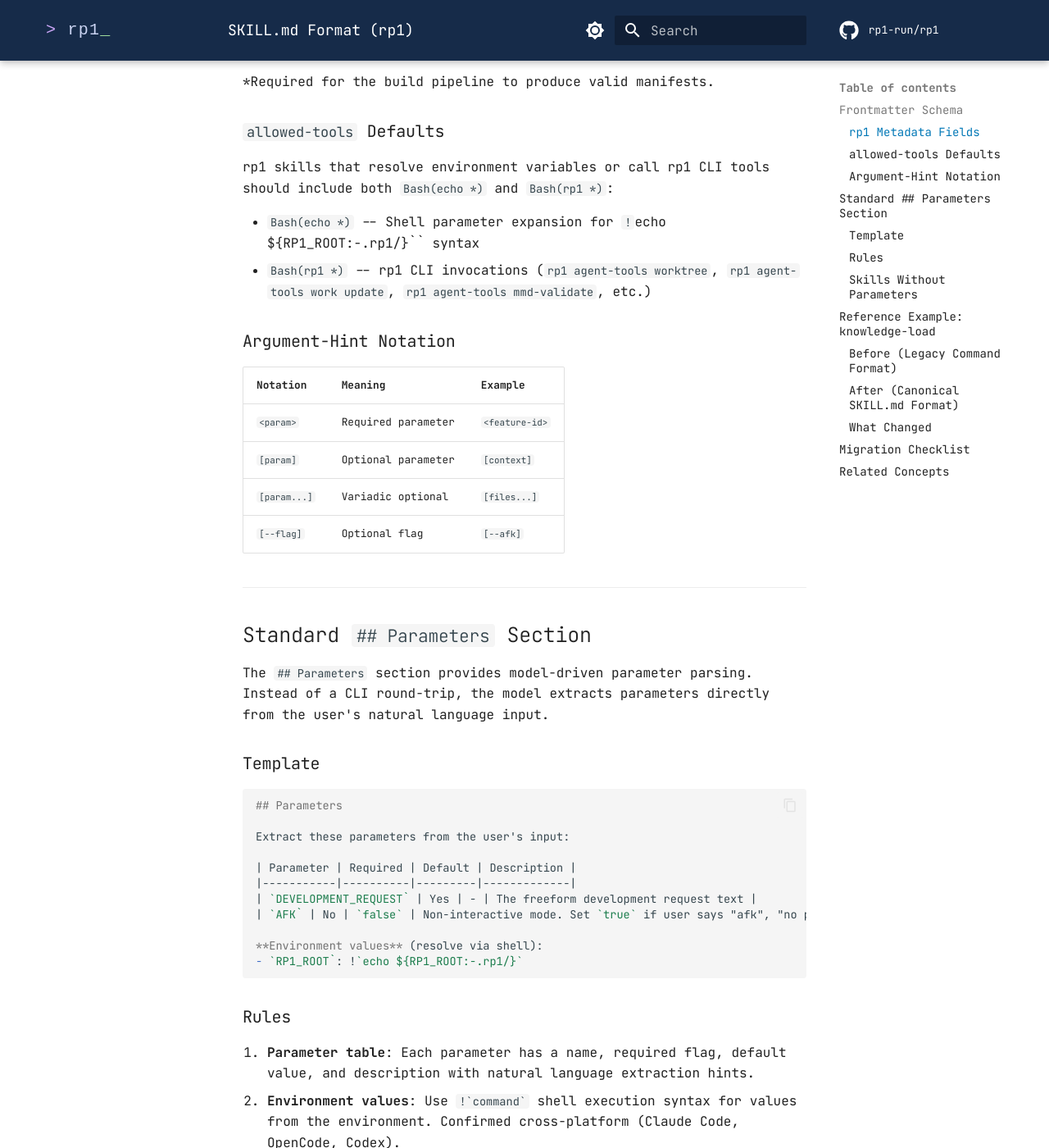
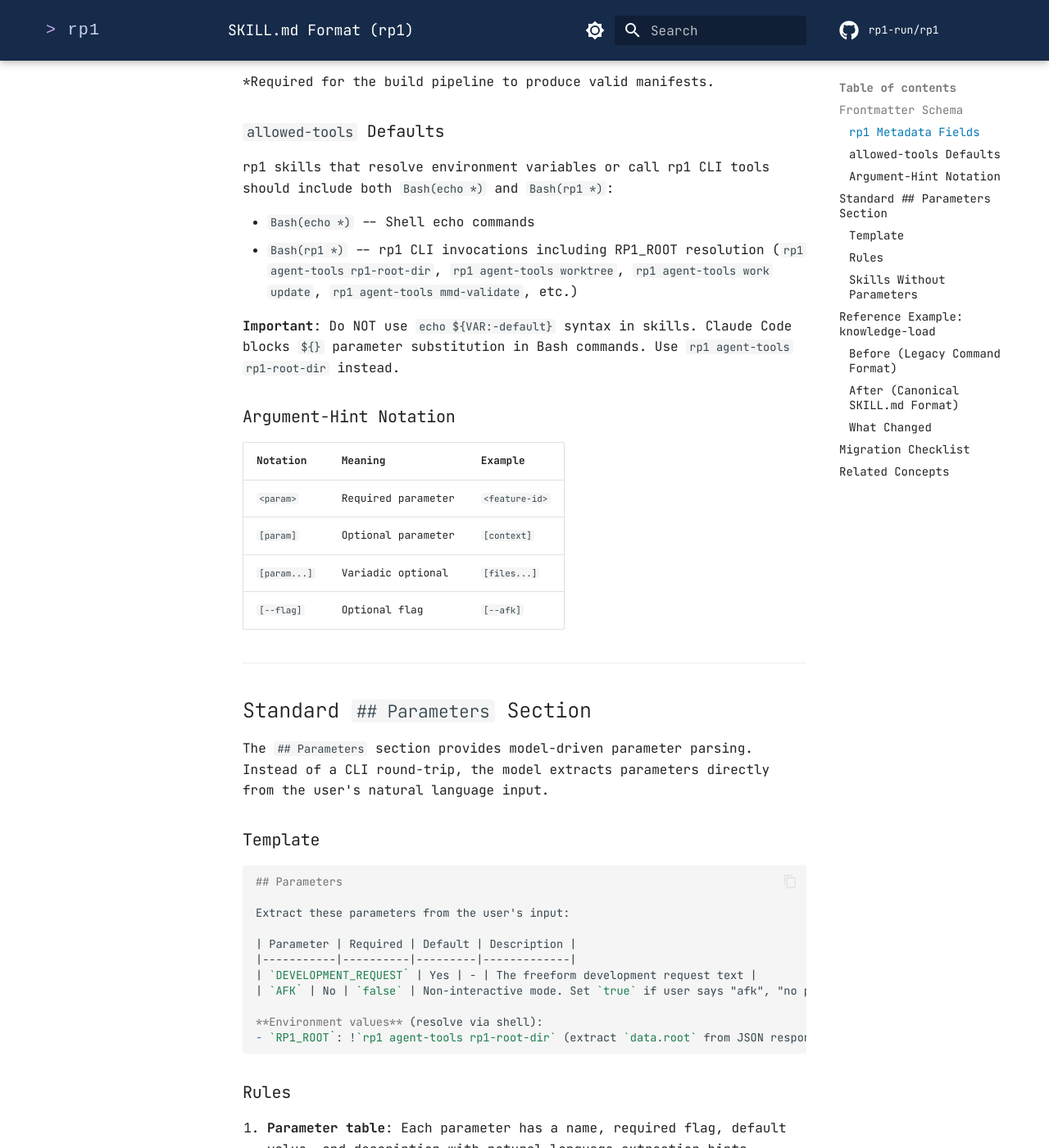
Before and after one commit to rp1-run/rp1, an MkDocs documentation site: the page built from docs/concepts/skill-format.md, in a window 1280 px wide and 1400 px high, scrolled down 1389 px. Shown: the whole window at 82% size. Built offline with MkDocs 1.6.1 and Material for MkDocs 9.7.7, drawn with Linux system fonts in a browser that asks for light colours; comment, search, counter and statistics services are not loaded; some of the changed text lies outside the part shown.

Commit message:
fix: replaces ${RP1_ROOT:-.rp1/} with rp1 agent-tools rp1-root-dir
The skills migration (1cfa1ad) reintroduced the `echo ${RP1_ROOT:-.rp1/}`
pattern that was previously removed in 41c616cb. Claude Code blocks
`${}` parameter substitution in Bash commands, breaking all skills that
resolve RP1_ROOT.

Switches to `rp1 agent-tools rp1-root-dir` which already exists,
handles env override + worktree detection + cwd fallback, and is
covered by the existing `Bash(rp1 *)` permission pattern.

````diff
--- a/docs/concepts/skill-format.md
+++ b/docs/concepts/skill-format.md
@@ -47,8 +47,10 @@ metadata:
 
 rp1 skills that resolve environment variables or call rp1 CLI tools should include both `Bash(echo *)` and `Bash(rp1 *)`:
 
-- `Bash(echo *)` -- Shell parameter expansion for `!`echo ${RP1_ROOT:-.rp1/}`` syntax
-- `Bash(rp1 *)` -- rp1 CLI invocations (`rp1 agent-tools worktree`, `rp1 agent-tools work update`, `rp1 agent-tools mmd-validate`, etc.)
+- `Bash(echo *)` -- Shell echo commands
+- `Bash(rp1 *)` -- rp1 CLI invocations including RP1_ROOT resolution (`rp1 agent-tools rp1-root-dir`, `rp1 agent-tools worktree`, `rp1 agent-tools work update`, `rp1 agent-tools mmd-validate`, etc.)
+
+**Important**: Do NOT use `echo ${VAR:-default}` syntax in skills. Claude Code blocks `${}` parameter substitution in Bash commands. Use `rp1 agent-tools rp1-root-dir` instead.
 
 ### Argument-Hint Notation
 
@@ -78,7 +80,7 @@ Extract these parameters from the user's input:
 | `AFK` | No | `false` | Non-interactive mode. Set `true` if user says "afk", "no prompts", or "unattended" |
 
 **Environment values** (resolve via shell):
-- `RP1_ROOT`: !`echo ${RP1_ROOT:-.rp1/}`
+- `RP1_ROOT`: !`rp1 agent-tools rp1-root-dir` (extract `data.root` from JSON response)
 ```
 
 ### Rules
@@ -94,7 +96,7 @@ Extract these parameters from the user's input:
 Omit the `## Parameters` section entirely. Environment values can appear inline:
 
 ```markdown
-$RP1_ROOT = !`echo ${RP1_ROOT:-.rp1/}`
+$RP1_ROOT = !`rp1 agent-tools rp1-root-dir` (extract `data.root` from JSON response)
 ```
 
 ---
````
Also changed, not shown: AGENTS.md (+6 -6 lines), plugins/base/skills/deep-research/SKILL.md (+1 -1 lines), plugins/base/skills/generate-user-docs/SKILL.md (+1 -1 lines), plugins/base/skills/knowledge-build/SKILL.md (+1 -1 lines), plugins/base/skills/knowledge-load/SKILL.md (+1 -1 lines), plugins/base/skills/write-content/SKILL.md (+1 -1 lines), plugins/dev/skills/address-pr-feedback/SKILL.md (+1 -1 lines), plugins/dev/skills/blueprint-archive/SKILL.md (+1 -1 lines), plugins/dev/skills/blueprint/SKILL.md (+1 -1 lines), plugins/dev/skills/bootstrap/SKILL.md (+1 -1 lines), plugins/dev/skills/build-express/SKILL.md (+1 -1 lines), plugins/dev/skills/build-fast/SKILL.md (+1 -1 lines), plugins/dev/skills/feature-archive/SKILL.md (+1 -1 lines), plugins/dev/skills/feature-edit/SKILL.md (+1 -1 lines), 3 more files, 1 other file.
